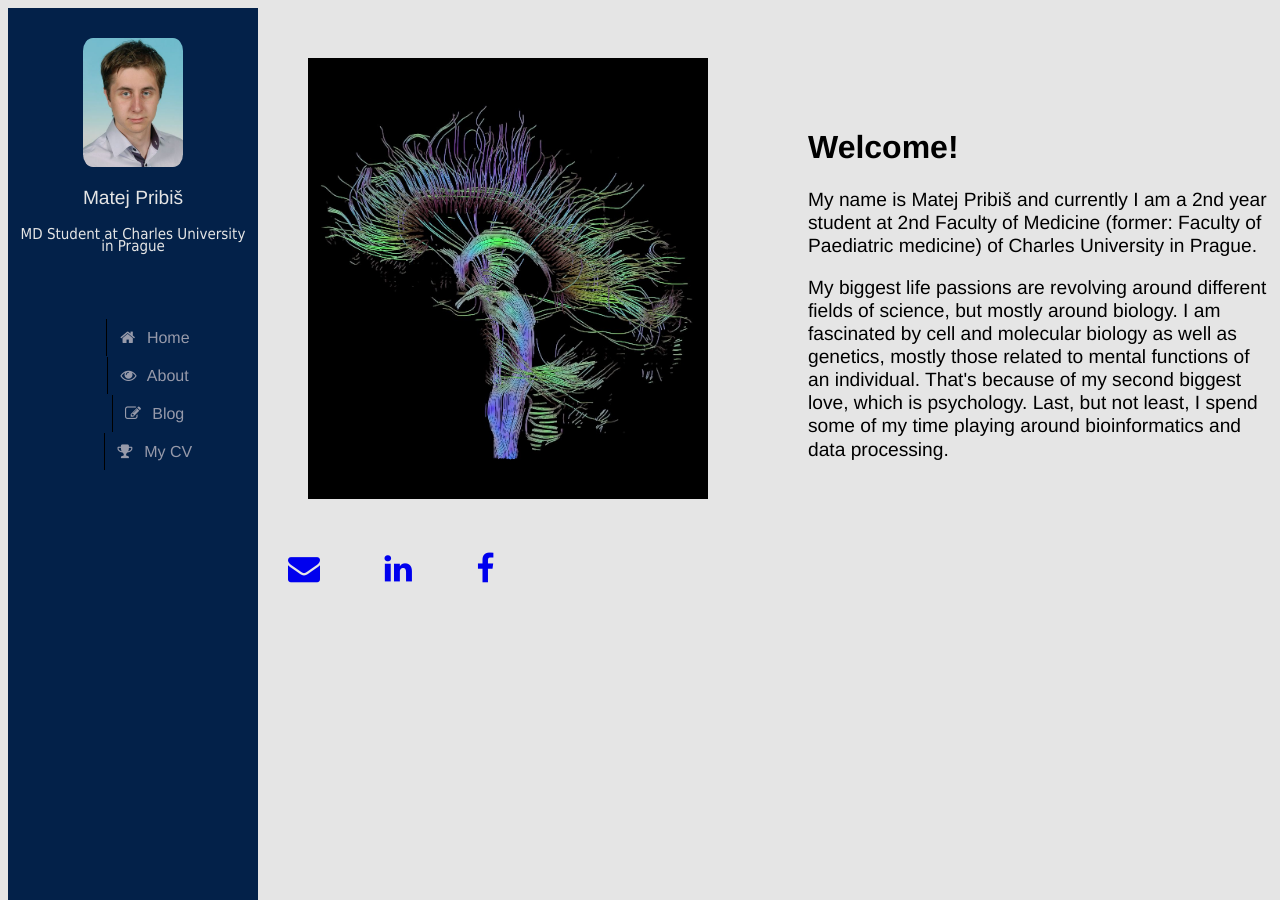
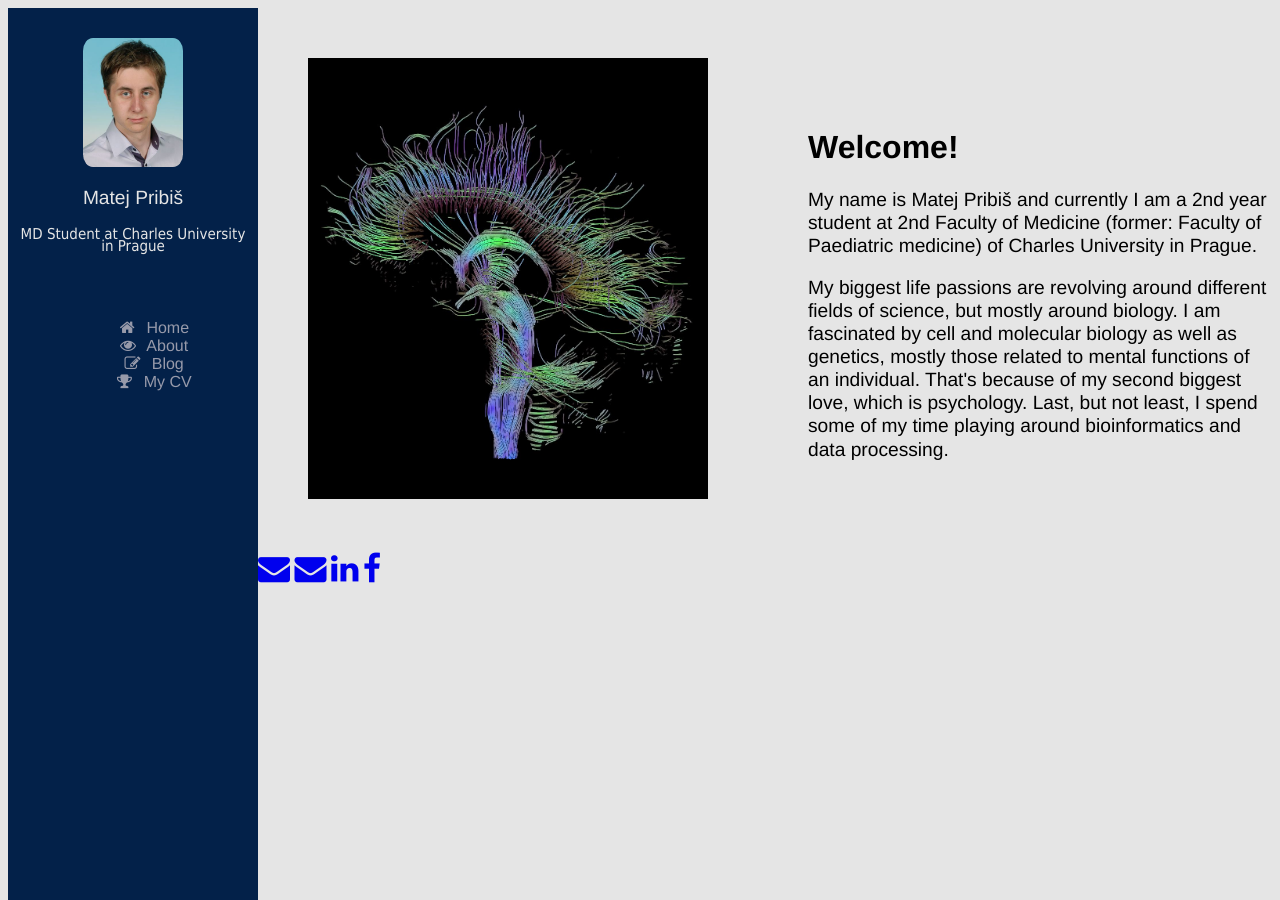
Before and after one commit to pribism/pribism.github.io, a Jekyll site: the page built from index.html, in a window 1280 px wide. Built offline with Jekyll 4.4.1, drawn with Linux system fonts in a browser that asks for light colours.

Commit message:
test for links in footer

```diff
--- a/_layouts/default.html
+++ b/_layouts/default.html
@@ -25,6 +25,7 @@
      			</div>
                 <div id="foot">
 			<a href="mailto:matejpribis@gmail.com"><i class="fa fa-envelope fa-2x"></i></a>
+			<a href="mailto:matejpribis@gmail.com"><i class="fa fa-envelope fa-2x"></i></a>
 			<a href="https://cz.linkedin.com/in/pribism"><i class="fa fa-linkedin fa-2x"></i></a>
 			<a href="https://www.facebook.com/matej.pribis"><i class="fa fa-facebook fa-2x"></i></a>
 
--- a/css/main.css
+++ b/css/main.css
@@ -67,6 +67,7 @@
 	/*color: #222;
 	text-shadow: 0px 2px 3px #555;*/
 	line-height: 0.8em;
+	padding: 10px;
 }
 
 #lsb ul, #foot ul {
@@ -76,18 +77,19 @@
 #lsb ul li {
 	display: block;
 	text-align: center;
-	padding: 10px;
+	padding: 10px 10px 10px -40px;
 	background-color: #032149;
 }
 
 #lsb ul li:hover {
 	background-color: #838996;
+	color: #032149;
 }
 
 #lsb ul li a {
 	text-decoration: none;
 	padding: 10px;
-	border-left: 1px solid black;
+	/*border-left: 1px solid black;*/
 	color:#979aaa;
 }
 
@@ -115,6 +117,9 @@
 }
 
 #foot a {
-	margin: 30px;
-	text-align: center;
+	display: inline;
+	margin-left: auto;
+	margin-right: auto;
+	margin-top: 30px;
+	margin-bottom: 30px;
 }
```
